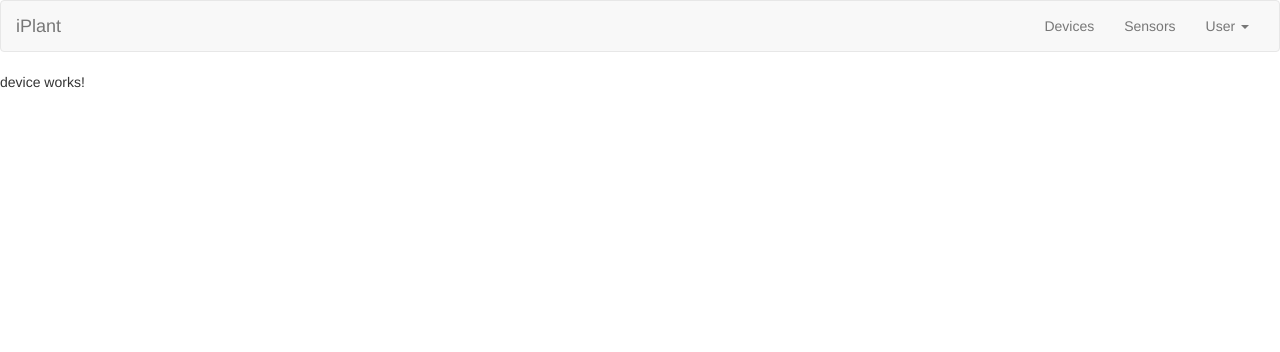
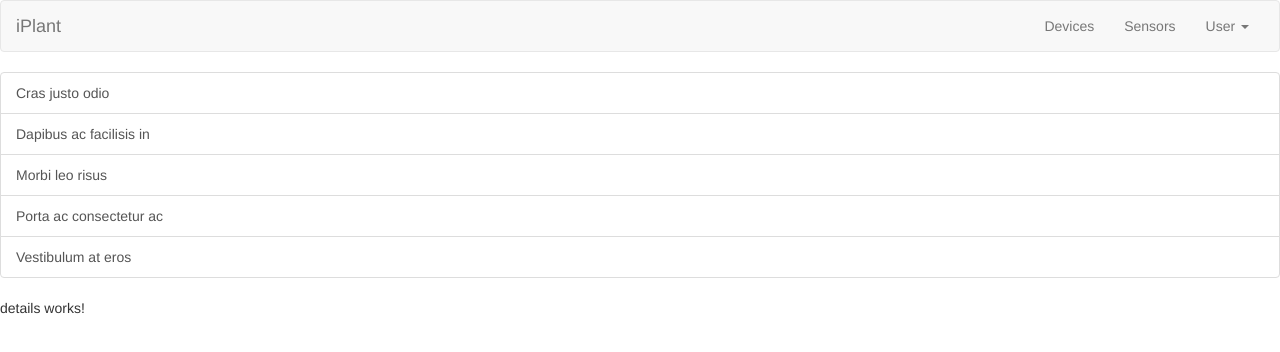
Before and after one commit to locke189/iplant-frontend, an Angular app in the folder iplant-frontend/: page / in a window 1280 px wide. Shown: the top 352 px of the page. Built offline with nearby package versions, Linux system fonts and the light colour scheme.

Commit message:
basic list component

```diff
--- a/iplant-frontend/src/app/device/device.component.html
+++ b/iplant-frontend/src/app/device/device.component.html
@@ -1,3 +1,2 @@
-<p>
-  device works!
-</p>
+<app-list></app-list>
+<app-details></app-details>
--- a/iplant-frontend/src/app/shared/list/list.component.html
+++ b/iplant-frontend/src/app/shared/list/list.component.html
@@ -1,3 +1,9 @@
-<p>
-  list works!
-</p>
+<div class="list-group">
+  <a href="#" class="list-group-item">
+    Cras justo odio
+  </a>
+  <a href="#" class="list-group-item">Dapibus ac facilisis in</a>
+  <a href="#" class="list-group-item">Morbi leo risus</a>
+  <a href="#" class="list-group-item">Porta ac consectetur ac</a>
+  <a href="#" class="list-group-item">Vestibulum at eros</a>
+</div>
```
